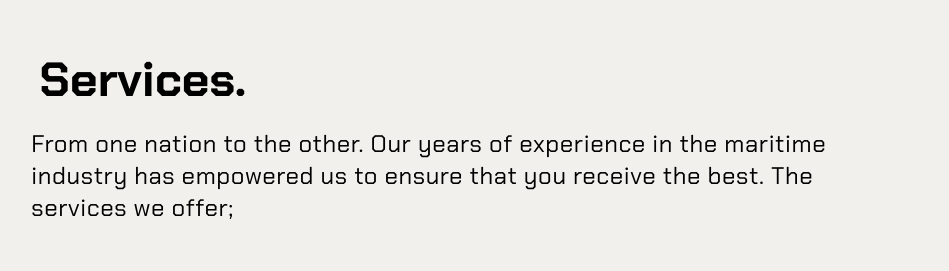
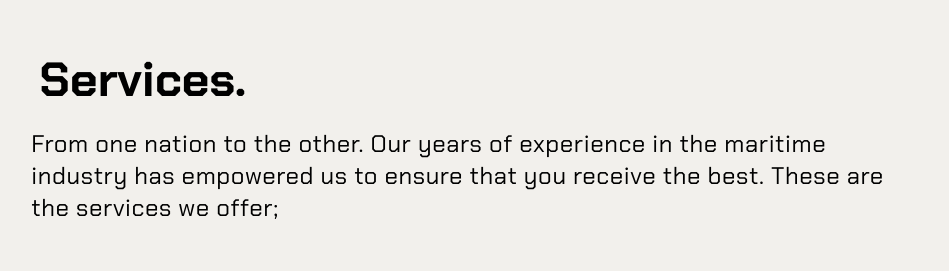
Before and after one commit to Anthvirus/Nacon-app, a React (Vite) app: page / in a window 1280 px wide. Shown: the part 1740-2011 px from the top of the page, without its empty margins (134-1083 px from the left). Built offline with nearby package versions, Linux system fonts and the light colour scheme.

Commit message:
New updates

```diff
--- a/src/components/ServiceSection.jsx
+++ b/src/components/ServiceSection.jsx
@@ -10,7 +10,7 @@ export default function ServiceSection() {
           <p className="text-md md:text-2xl tracking-wide">
             From one nation to the other. Our years of experience in the
             maritime industry has empowered us to ensure that you receive the
-            best. The services we offer;
+            best. These are the services we offer;
           </p>
         </div>
         <div className="flex md:flex-row gap-x-12 gap-y-8 xl:gap-6 justify-center mx-2 sm:mx-16 md:mx-4 lg:mx-12 flex-col flex-wrap">
```
